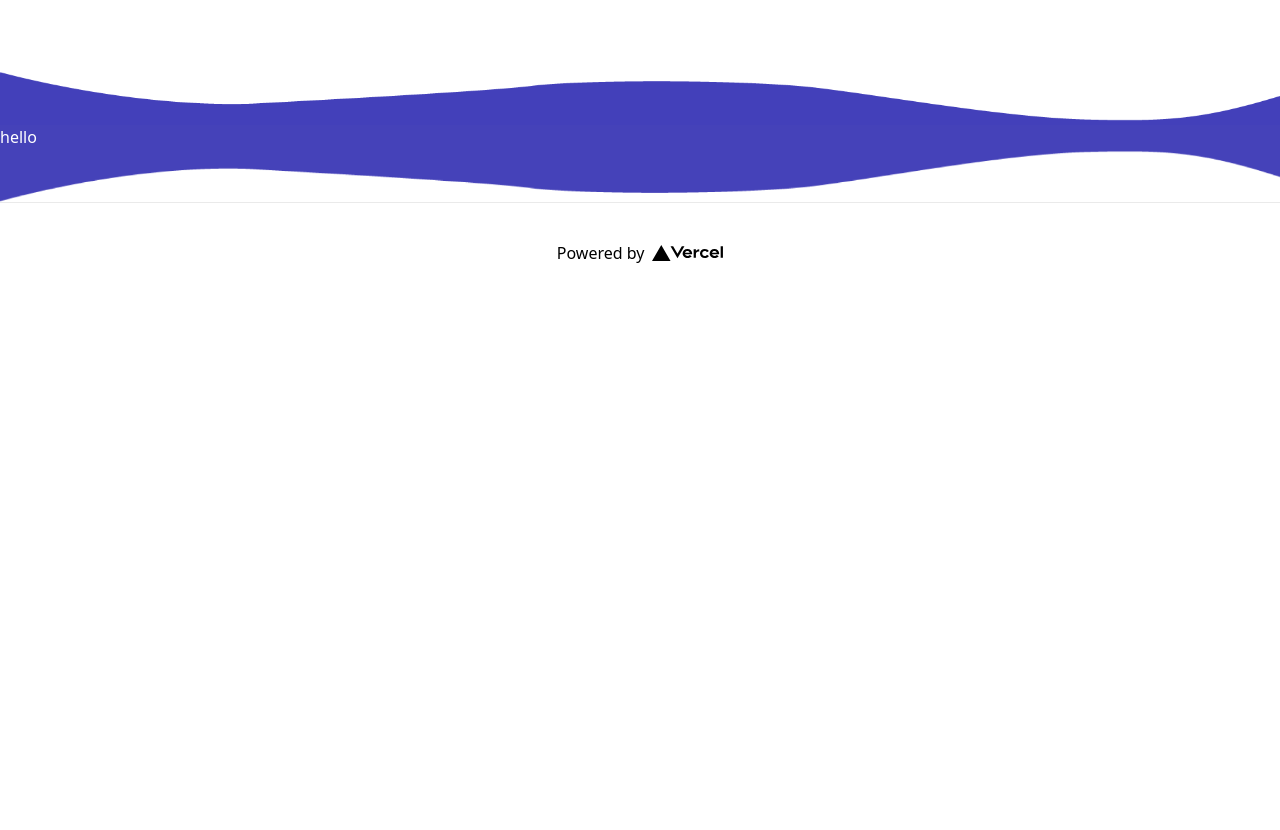
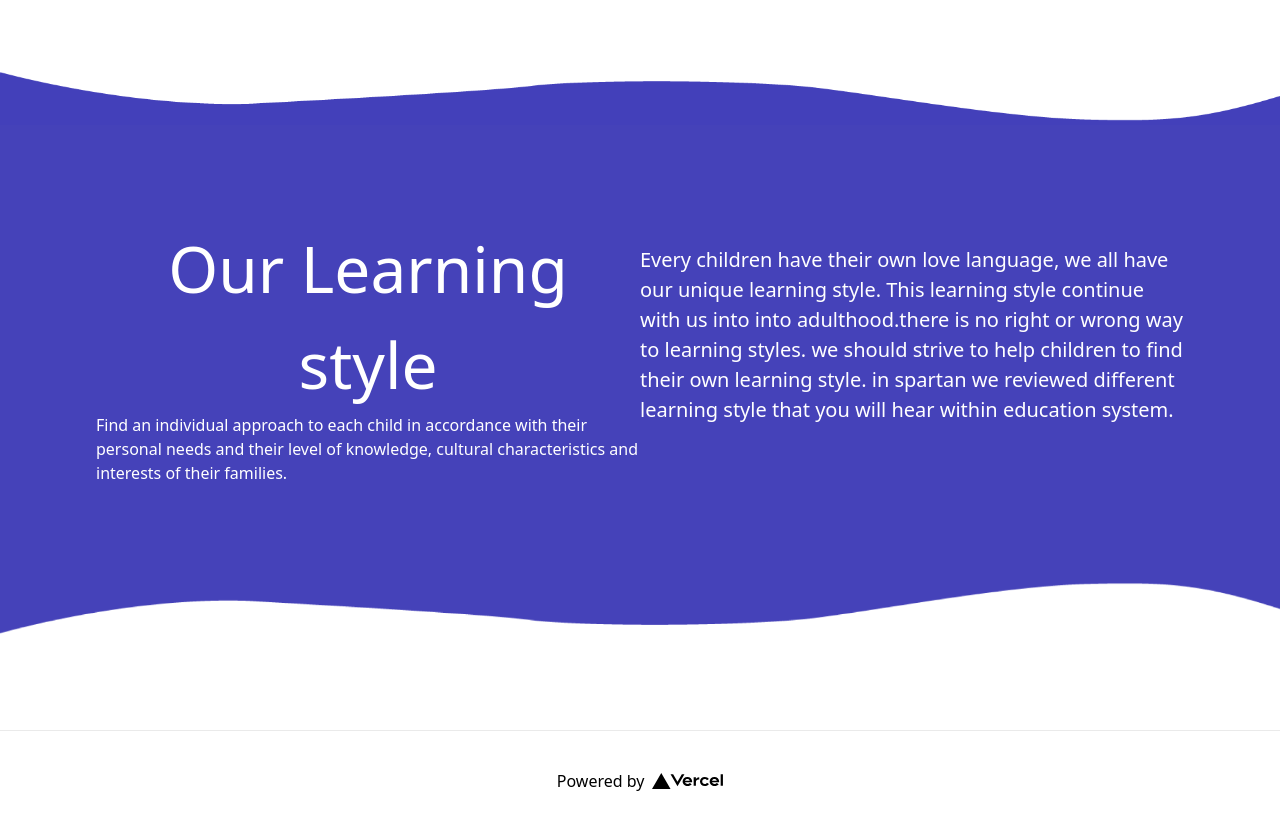
Before and after one commit to spartankids/spartanweb, a Next.js app: page / in a window 1280 px wide. Shown: the part 1600-2430 px from the top of the page. Before the commit the page ends 1902 px from the top, so only its background shows below. Built offline with nearby package versions, Linux system fonts and the light colour scheme.

Commit message:
Update index.js

```diff
--- a/pages/index.js
+++ b/pages/index.js
@@ -70,14 +70,27 @@ Years </span>
   <img src="/images/home_purple_strip.png"/>
 </div>
 <div className="bgpurple">
-  <div className=" container mx-auto">
-  hello
-
+  <div className="grid  md:grid-cols-2 p-12 md:p-24">
+ <div className="mx-0">
+<p className="text-6xl  text-center">Our Learning style</p>
+<p>
+Find an individual approach to each child in accordance with their personal needs and their level of knowledge, cultural characteristics and interests of their families.
+</p>
+</div>
+<div className="text-xl mt-6">
+Every children have their own love language, we all have our unique learning style. This learning style
+          continue with us into into adulthood.there is no right or wrong way to learning styles. we should strive to
+          help children to find their own learning style. in spartan we reviewed different learning style that you will
+          hear within education system.</div>
   </div>
 
 </div>
 <div>
   <img src="/images/home_purple_strip_bottom.png"/>
+</div>
+
+<div className="my-24 container">
+
 </div>
 
       <footer className={styles.footer}>
```
